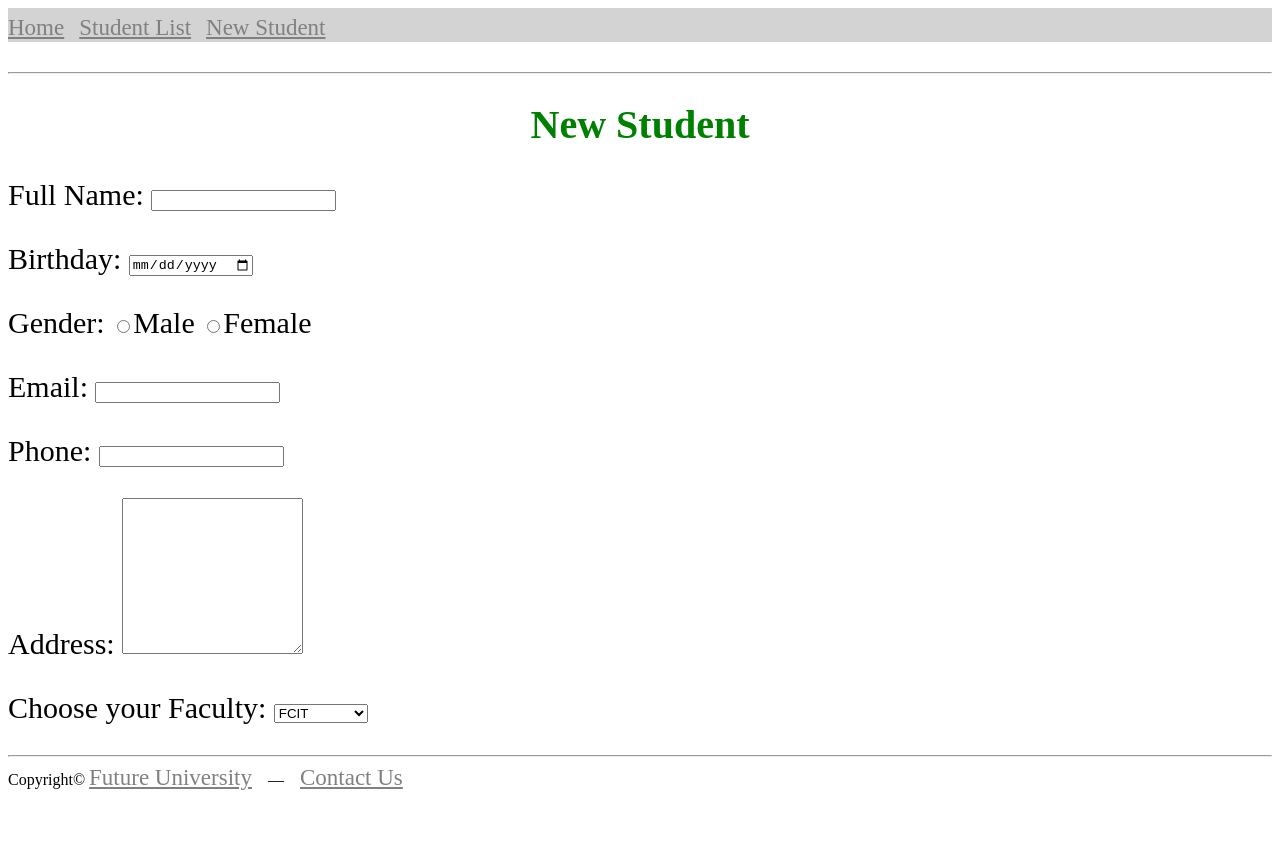
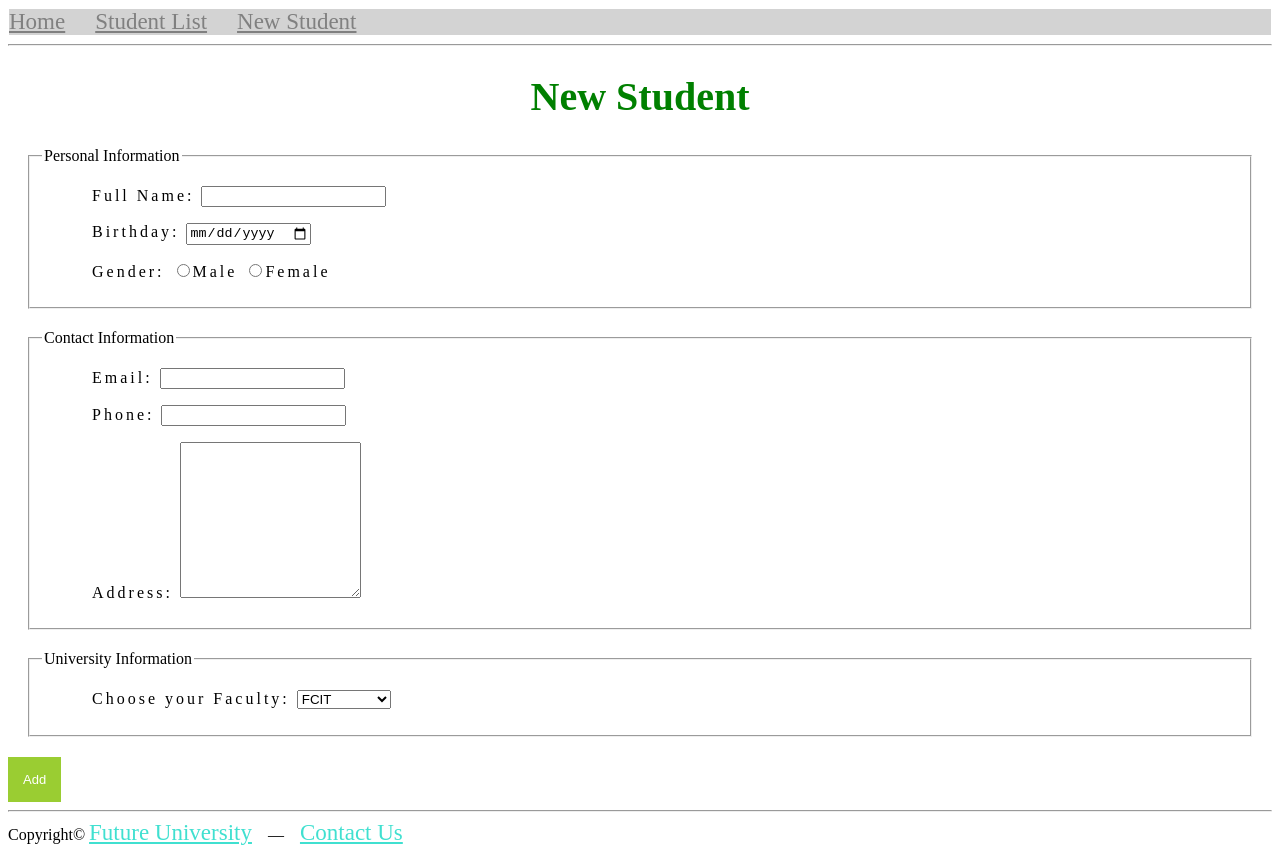
Before and after one commit to AmrSarhan91/Project, a plain HTML site: page project/newstudent.html in a window 1280 px wide. Before the commit the page ends 800 px from the top, so only its background shows below. Drawn offline with Linux system fonts and the light colour scheme.

Commit message:
new update
new css for new student page
edits for new student page

```diff
--- a/project/newstudent.html
+++ b/project/newstudent.html
@@ -5,16 +5,20 @@
 </head>
 <body>
 <!--nav-->
-<p id="heading">
-<a href = "index.html" target="_blank">Home</a>&nbsp;
-<a href = "studentlist.html" target="_blank">Student List</a>&nbsp;
-<a href = "newstudent.html" target="_self">New Student</a>
-</p>
+<nav>
+<ul>
+<li><a href = "index.html" target="_blank">Home</a></li>&nbsp;
+<li><a href = "studentlist.html" target="_blank">Student List</a></li>&nbsp;
+<li><a href = "newstudent.html" target="_self">New Student</a></li>
+</ul>
+</nav>
 <!--/nav-->
 <hr>
 <!--section-->
 <h1>New Student</h1>
 <form action="#" method="POST">
+   <fieldset>
+       <legend>Personal Information</legend>
     <p>
         <label>Full Name:
 <input type="text" name="txtname">
@@ -31,6 +35,9 @@
 <input type="radio" name="Gender" value="Female">Female
         </label>
     </p>
+    </fieldset>
+    <fieldset>
+        <legend>Contact Information</legend>
     <p>
     <label>Email:
 <input type="email" name="txtemail">
@@ -46,6 +53,9 @@
 <textarea rows="10" cols="20" name="txtarea"></textarea>
         </label>
     </p>
+    </fieldset>
+    <fieldset>
+        <legend>University Information</legend>
     <p>
         <label>Choose your Faculty:
 <select>
@@ -56,14 +66,16 @@
 </select>
         </label>
     </p>
+    </fieldset>
 
 
 
 </form>
+<input type="submit" class="button" value="Add" name="Add">
 <!--/section-->
 <hr>
 <!--footer-->
-Copyright&copy; <a href = "http://www.fue.edu.eg">Future University</a> &nbsp;&nbsp; &mdash; &nbsp;&nbsp; <a href = "mailto:abc@gmail.com">Contact Us</a>
+Copyright&copy; <a class="foot" href = "http://www.fue.edu.eg">Future University</a> &nbsp;&nbsp; &mdash; &nbsp;&nbsp; <a class="foot" href = "mailto:abc@gmail.com">Contact Us</a>
 <!--/footer-->
 </body>
 <footer>
--- a/project/style.css
+++ b/project/style.css
@@ -1,13 +1,46 @@
-p{
-    font-size: 30px;
 
-}
-#heading{
-    background-color: lightgrey;
-}
 a{
    font-size: 23px; color: gray;
 }
 h1{
     color: green; text-align: center; font-size: 40px;
 }
+p{
+
+}
+ul{
+list-style-type: none;
+border: 1px solid white;
+background-color: lightgrey;
+padding: 0px;
+margin: 0px;
+overflow: hidden;
+
+}
+li{
+    float: left;
+    padding-inline-end: 30px;
+}
+.button{
+    color: white;
+    background-color: yellowgreen;
+    padding: 15px;
+    font-size: 13px;
+    border: none;
+
+}
+fieldset{
+    margin: 20px;
+}
+p{
+    font-family: 'Times New Roman', Times, serif;
+    letter-spacing: 3px;
+    text-indent: 50px;
+    text-align: justify;
+}
+a{
+
+}
+.foot{
+    color: turquoise;
+}
```
Also changed, not shown: project/studentlist.html (+1 -1 lines).
